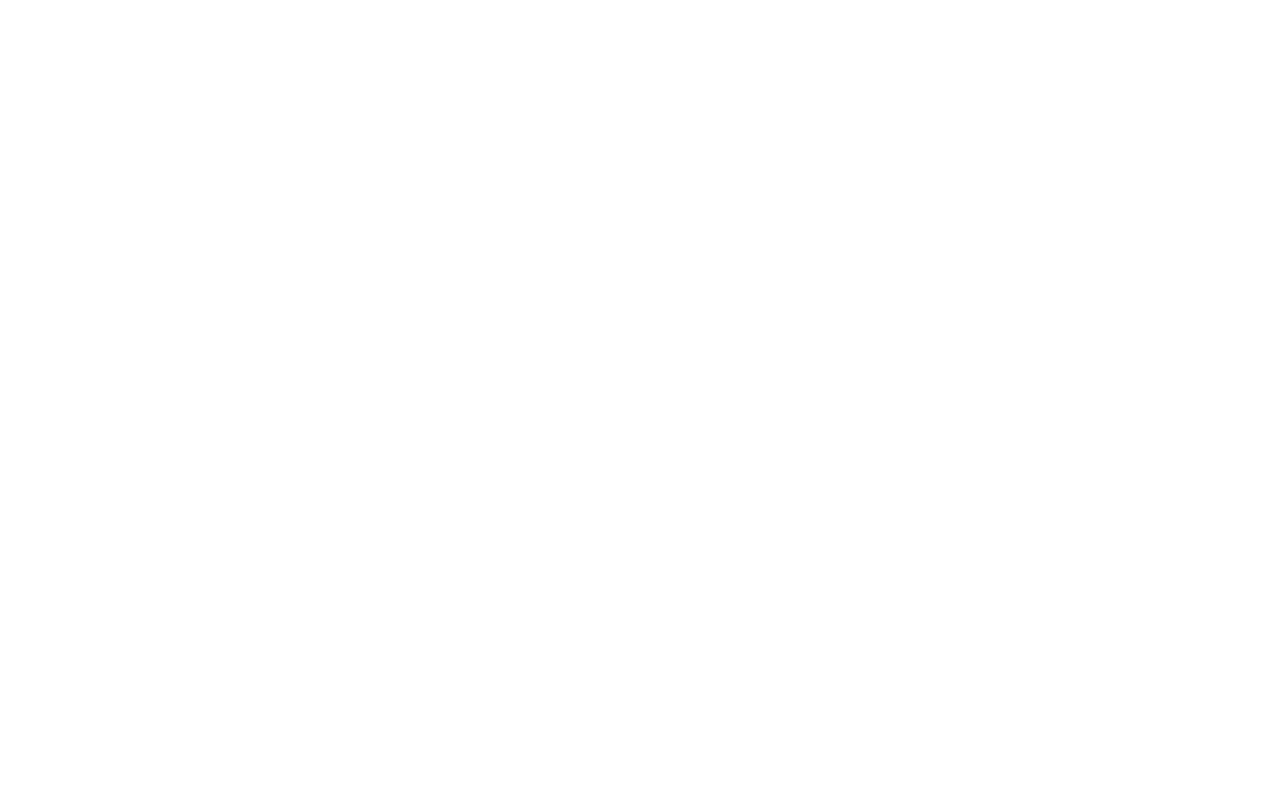
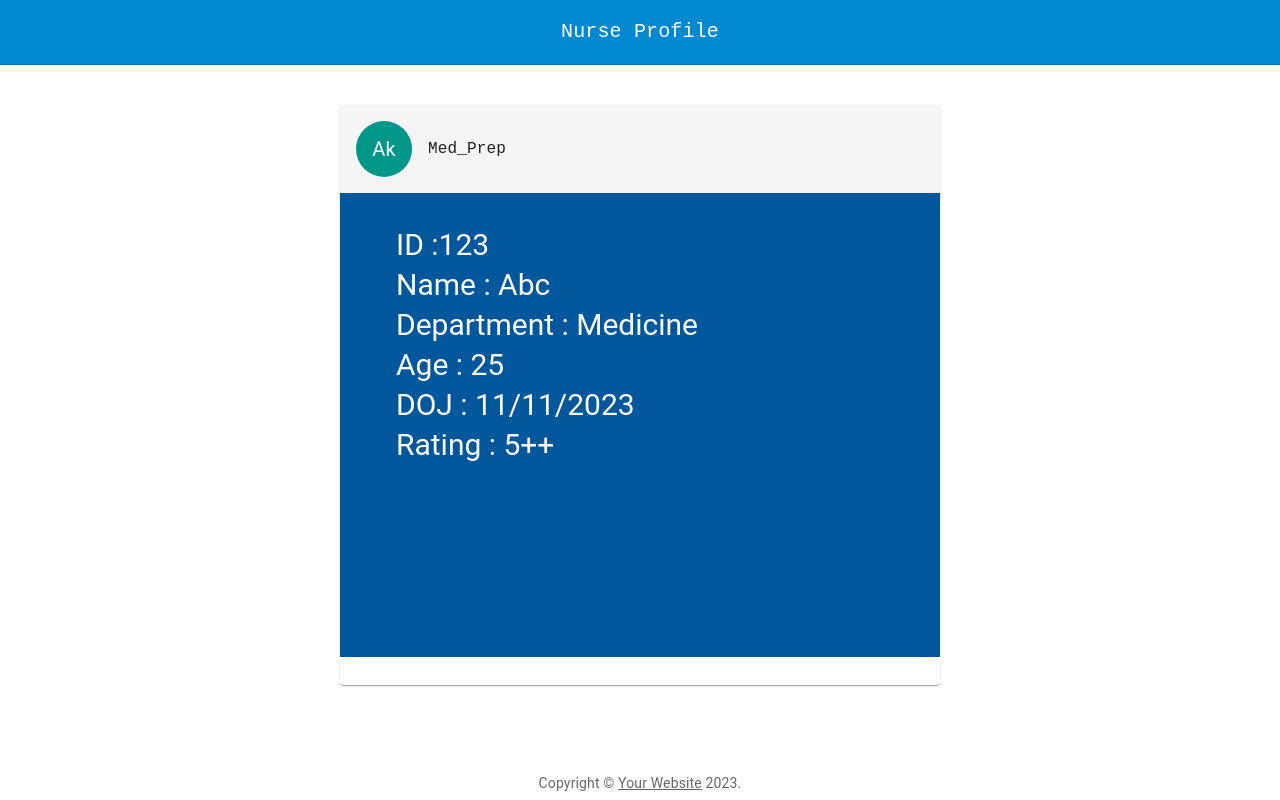
Before and after one commit to Abhi-lash27/MEDPREP, a React (Vite) app in the folder client/: page /nurse/profile in a window 1280 px wide. Before the commit this address had no page. Built offline with nearby package versions, Linux system fonts and the light colour scheme.

Commit message:
Nurse Profile

```diff
--- a/client/src/App.jsx
+++ b/client/src/App.jsx
@@ -6,6 +6,7 @@ import SignUp from './components/SignUp'
 import DoctorDashboard from './dashboard/DoctorDashboard'
 import NurseDashboard from './dashboard/NurseDashboard'
 import PatientDashboard from './dashboard/PatientDashboard'
+import NurseProfile from './components/Navbar/Nurse/NurseProfile'
 
 const App = () => {
   return (
@@ -16,6 +17,7 @@ const App = () => {
           <Route path='/signup' exact element={<SignUp />} />
           <Route path='/doctor' exact element={<DoctorDashboard />} />
           <Route path='/nurse' exact element={<NurseDashboard />} />
+          <Route path='/nurse/profile' exact element={<NurseProfile />} />
           <Route path='/patient' exact element={<PatientDashboard />} />
         </Routes>
     </BrowserRouter>
--- a/client/src/components/Navbar/Nurse-Nav.jsx
+++ b/client/src/components/Navbar/Nurse-Nav.jsx
@@ -185,7 +185,7 @@ const StyledInputBase = styled(InputBase)(({ theme }) => ({
             ))}
           </Box>
 
-          <FormControl sx={{ flexGrow: 0.2, display: { xs: 'none', md: 'flex',color: 'inherit',border:'InactiveBorder',mx: 2,} }}>
+          <FormControl sx={{ flexGrow: 0.2, display: { xs: 'none', md: 'flex',color: 'inherit',border:'InactiveBorder',mx: 2} }}>
              <InputLabel id="demo-simple-select-label" sx={{color:'inherit'}}>Language</InputLabel>
           <Select
                 labelId="demo-simple-select-label"
@@ -247,7 +247,7 @@ const StyledInputBase = styled(InputBase)(({ theme }) => ({
                 </MenuItem>
                 <MenuItem key='About' onClick={handleCloseUserMenu}>
                 <InfoRoundedIcon sx={{ display: { xs: 'none', md: 'flex' ,fontSize:25}, mr: 1 }} />
-                  <Typography textAlign="center">About</Typography>
+                <Link to='/nurse/profile' ><Typography textAlign="center">Profile</Typography></Link>
                 </MenuItem>
                 <MenuItem key='change-password' onClick={handleCloseUserMenu}>
                 <LockOutlinedIcon sx={{ display: { xs: 'none', md: 'flex' ,fontSize:25}, mr: 1 }} />
--- /dev/null
+++ b/client/src/components/Navbar/Nurse/NurseProfile.jsx
@@ -0,0 +1,125 @@
+import React, { useState } from 'react'
+import AppBar from '@mui/material/AppBar';
+import Box from '@mui/material/Box';
+import Button from '@mui/material/Button';
+import Card from '@mui/material/Card';
+import CardActions from '@mui/material/CardActions';
+import CardContent from '@mui/material/CardContent';
+import CardHeader from '@mui/material/CardHeader';
+import CssBaseline from '@mui/material/CssBaseline';
+import Toolbar from '@mui/material/Toolbar';
+import Typography from '@mui/material/Typography';
+import Link from '@mui/material/Link';
+import Container from '@mui/material/Container';
+import { deepOrange, green,teal } from '@mui/material/colors';
+import Avatar from '@mui/material/Avatar';
+function Copyright(props) {
+    return (
+      <Typography variant="body2" color="text.secondary" align="center" {...props}>
+        {'Copyright © '}
+        <Link color="inherit" href="https://mui.com/">
+          Your Website
+        </Link>{' '}
+        {new Date().getFullYear()}
+        {'.'}
+      </Typography>
+    );
+  }
+
+const NurseProfile = () => {
+    const NurseData = [
+        {
+            "Name":"Abc",
+            "Id":"123",
+            "Age":"25",
+            "Department":"Medicine",
+            "DOJ":"11/11/2023",
+            "Rating":"5++",
+            "Graduation_Information":"Bsc Nursing"
+        }
+    ]
+  return (
+    <div >
+      <CssBaseline />
+      <AppBar
+        position="static"
+        color="info"
+        elevation={0}
+        sx={{ borderBottom: (theme) => `1px solid ${theme.palette.divider}` }}
+      >
+        <Toolbar sx={{ flexWrap: 'wrap',textAlign:'center'}}>
+            <Typography variant="h6" color="inherit" noWrap sx={{ flexGrow: 1,fontFamily:'monospace' }} >
+              Nurse Profile
+            </Typography>
+        </Toolbar>
+      </AppBar>
+      <Container disableGutters maxWidth="sm" component="main" sx={{ pt: 5, pb: 6 }}>
+
+        {NurseData.map((value) => (
+        <Card>
+
+              <CardHeader
+                  title={<Typography align='left' fontFamily='monospace'>Med_Prep</Typography>}
+                  avatar={ <Avatar sx={{ bgcolor:teal[500],width: 56, height: 56 }} variant="Rounded">
+                  Ak
+                 </Avatar>}
+                  titleTypographyProps={{ align: 'center' }}
+                  sx={{
+                    backgroundColor: (theme) =>
+                      theme.palette.mode === 'light'
+                        ? theme.palette.grey[100]
+                        : theme.palette.grey[700],
+                    fontFamily:'inherit',
+                  }}
+                ></CardHeader>
+              <CardContent
+              sx={{
+                backgroundColor:'#01579b',
+                fontFamily:'inherit',
+
+              }}
+              >
+                  <Box
+                    sx={{
+                      display: 'flex',
+                      justifyContent: 'left',
+                      alignItems: 'baseline',
+                      mb: 20,
+                      flexDirection:'column'
+                    }}
+                  >
+                    <ul >
+                    <Typography component="h6" variant="h5" color='HighlightText' fontSize={30}>
+                    ID :{value.Id}
+                    </Typography>
+                    <Typography component="h6" variant="h5" color='HighlightText' fontSize={30}>
+                    Name : {value.Name}
+                    </Typography>
+                    <Typography component="h6" variant="h5" color='HighlightText' fontSize={30}>
+                    Department : {value.Department}
+                    </Typography>
+                    <Typography component="h6" variant="h5" color='HighlightText' fontSize={30}>
+                     Age : {value.Age}
+                    </Typography>
+                    <Typography component="h6" variant="h5" color='HighlightText' fontSize={30}>
+                     DOJ : {value.DOJ}
+                    </Typography>
+                    <Typography component="h6" variant="h5" color='HighlightText' fontSize={30}>
+                     Rating : {value.Rating}
+                    </Typography>
+                  </ul>
+                  </Box>
+                </CardContent>
+                <CardActions>
+                  <Button >
+                  </Button>
+                </CardActions>
+              </Card>))
+        }
+        </Container>
+      <Copyright sx={{ mt: 5 }} />
+    </div>
+  )
+}
+
+export default NurseProfile
```
